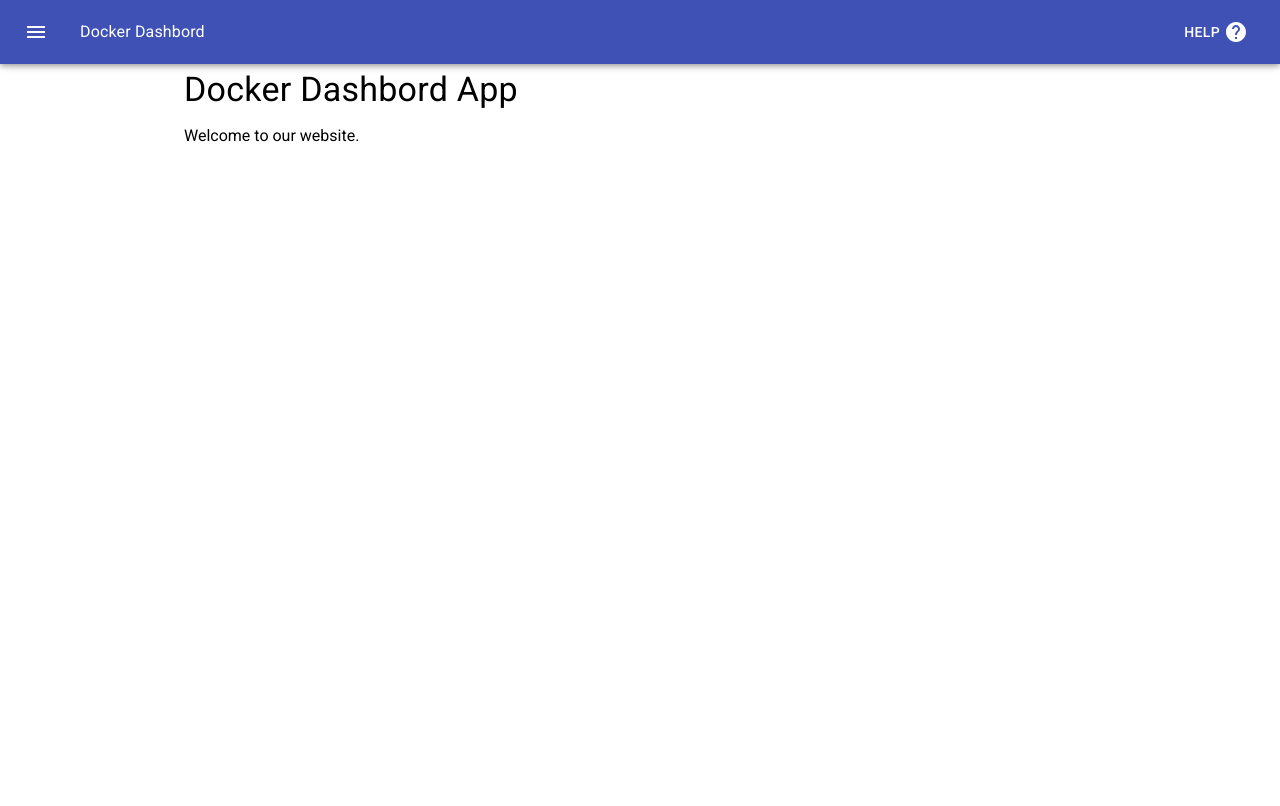
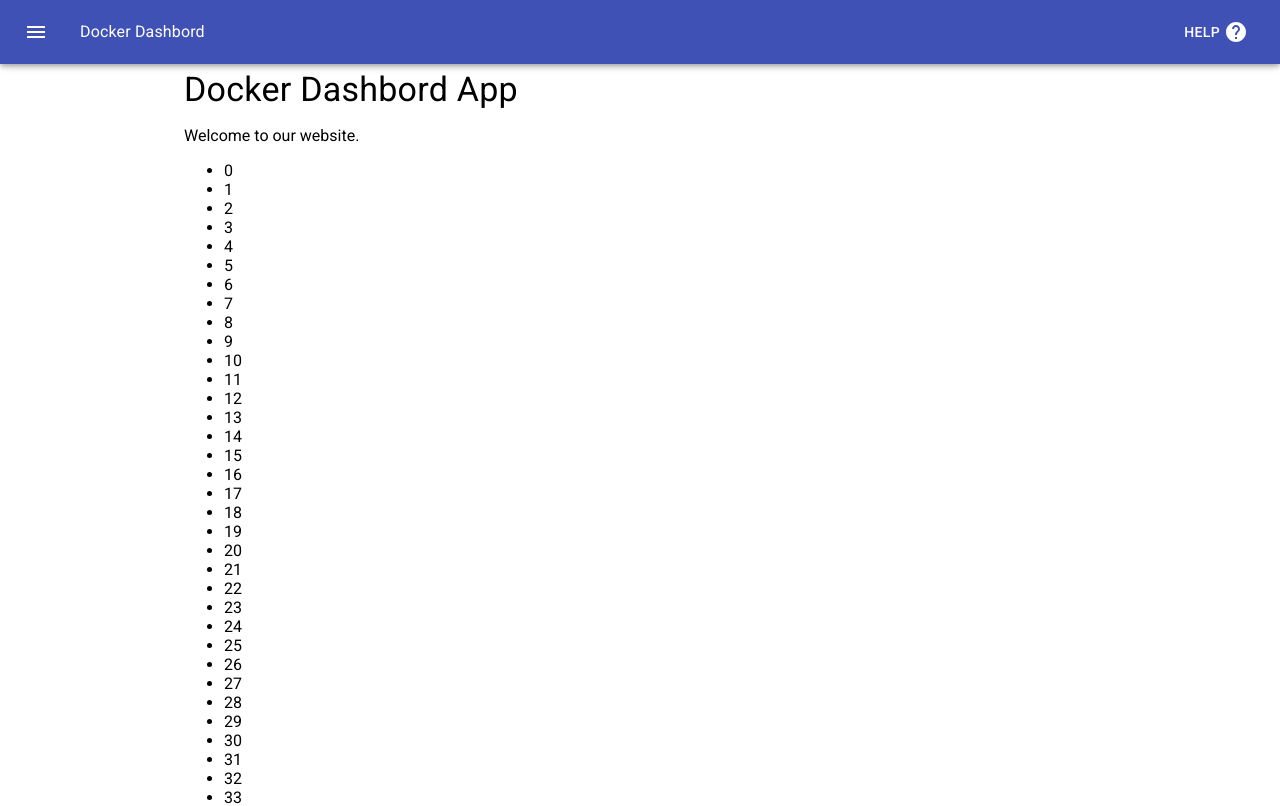
Before and after one commit to crianonim/docker-dashboard, a React (Create React App) app: page / in a window 1280 px wide. Shown: the top 806 px of the page. Built offline with nearby package versions, Linux system fonts and the light colour scheme.

Commit message:
Add lines to show fixed AppBar

```diff
--- a/src/App.js
+++ b/src/App.js
@@ -38,6 +38,9 @@ export default withStyles(styles)(({classes})=>
             Docker Dashbord App
           </Typography>
           <p>Welcome to our website.</p>
+          <ul>
+          {new Array(500).fill(null).map((el,i)=><li>{i}</li>)}
+          </ul>
         </Box>
       </Container>
     </div>
```
